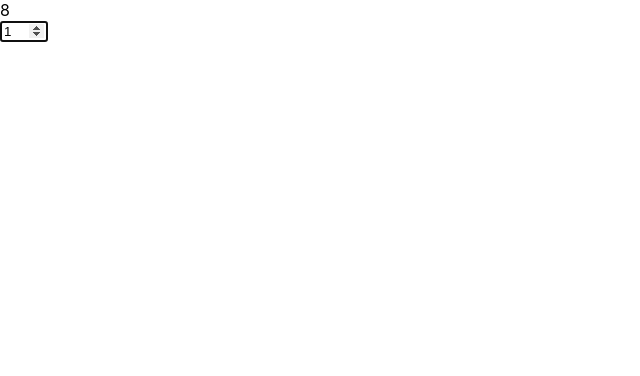
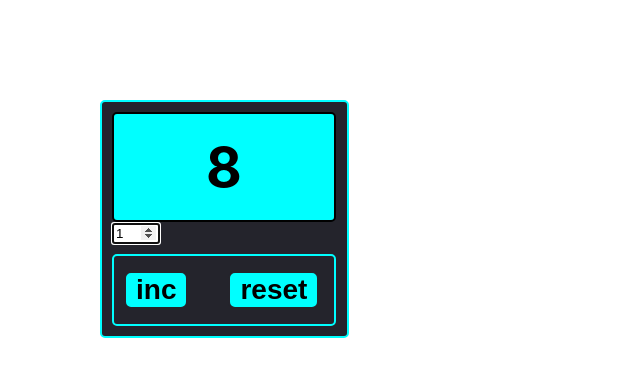
Before and after one commit to dzimentey/super-counter, a React (Create React App) app in the folder my-app/: page / in a window 1280 px wide. Shown: the top 376 px of the page, without its empty margins (0-640 px from the left). Built offline with nearby package versions, Linux system fonts and the light colour scheme.

Commit message:
feat: add styles to counter

```diff
--- a/my-app/src/Counter.tsx
+++ b/my-app/src/Counter.tsx
@@ -4,7 +4,6 @@
 export const Counter =()=> {
     const startNumber = 0
     const endNumber = 5
-    const [count1, setCount1] = useState(startNumber)
 
     const [value, setValue] = useState(1)
     const [count,setCount] = useState<number>(1)
@@ -18,15 +17,8 @@
 
         return ()=>{clearInterval(myInterval)}
     },[value])
-    return (
-        <div className="App">
-            <div>{count}</div>
-            <input type ="number" value = {value} onChange ={(e)=>{setValue(e.currentTarget.valueAsNumber)}}
-            autoFocus min={0} max={5} step={1}
-            />
 
-        </div>
-    );
+
 
     function plus() {
         setCount(count + 1)
@@ -40,6 +32,9 @@
 
         <div className={'CounterWrapper'}>
             <div className={'display'}> {count} </div>
+            <input type ="number" value = {value} onChange ={(e)=>{setValue(e.currentTarget.valueAsNumber)}}
+                   autoFocus min={0} max={5} step={1}
+            />
 
             <div className={'controls'}>
                 <button disabled = {count === endNumber} className={ 'incButton' } onClick={plus}>inc</button>
```
